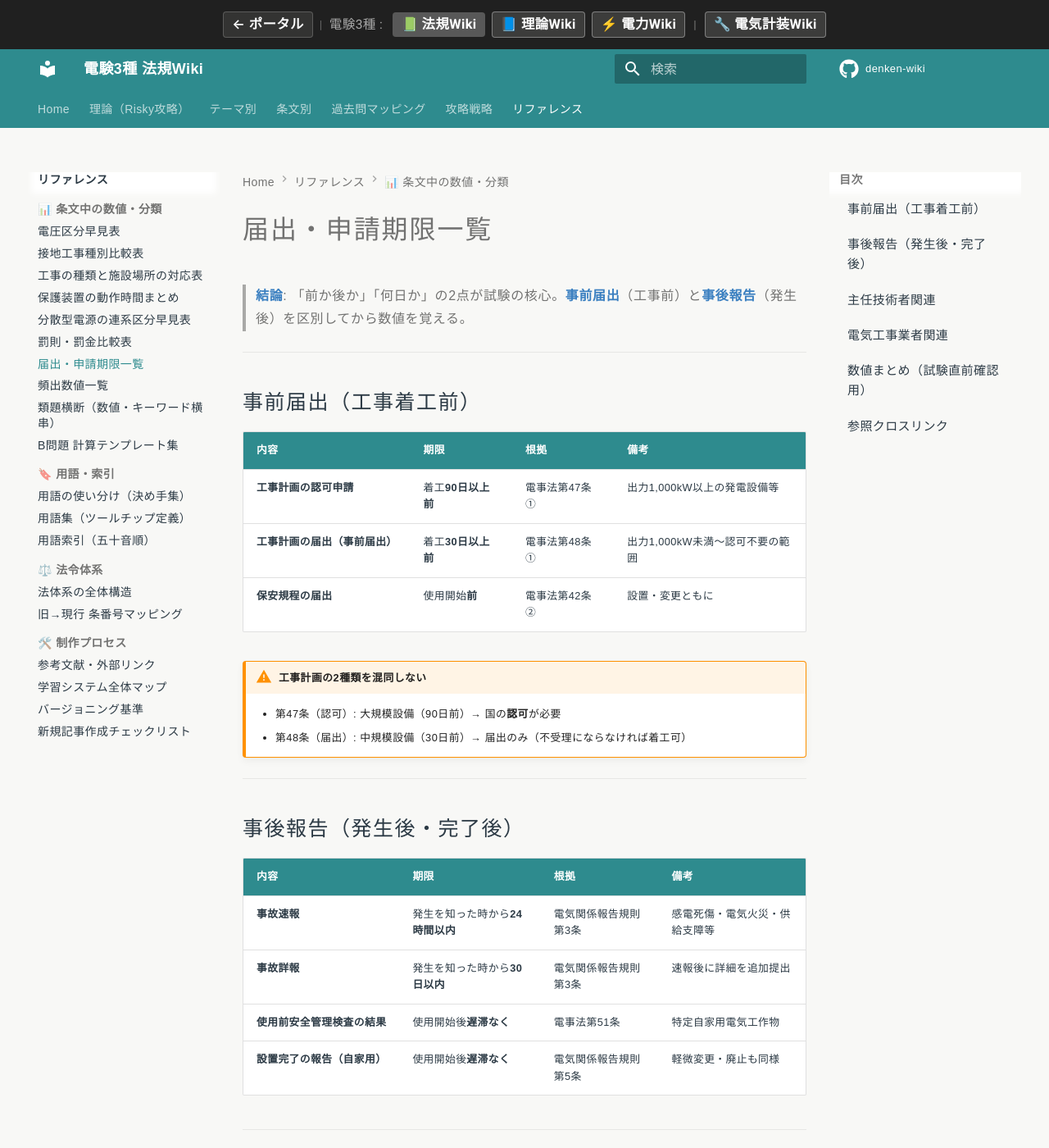
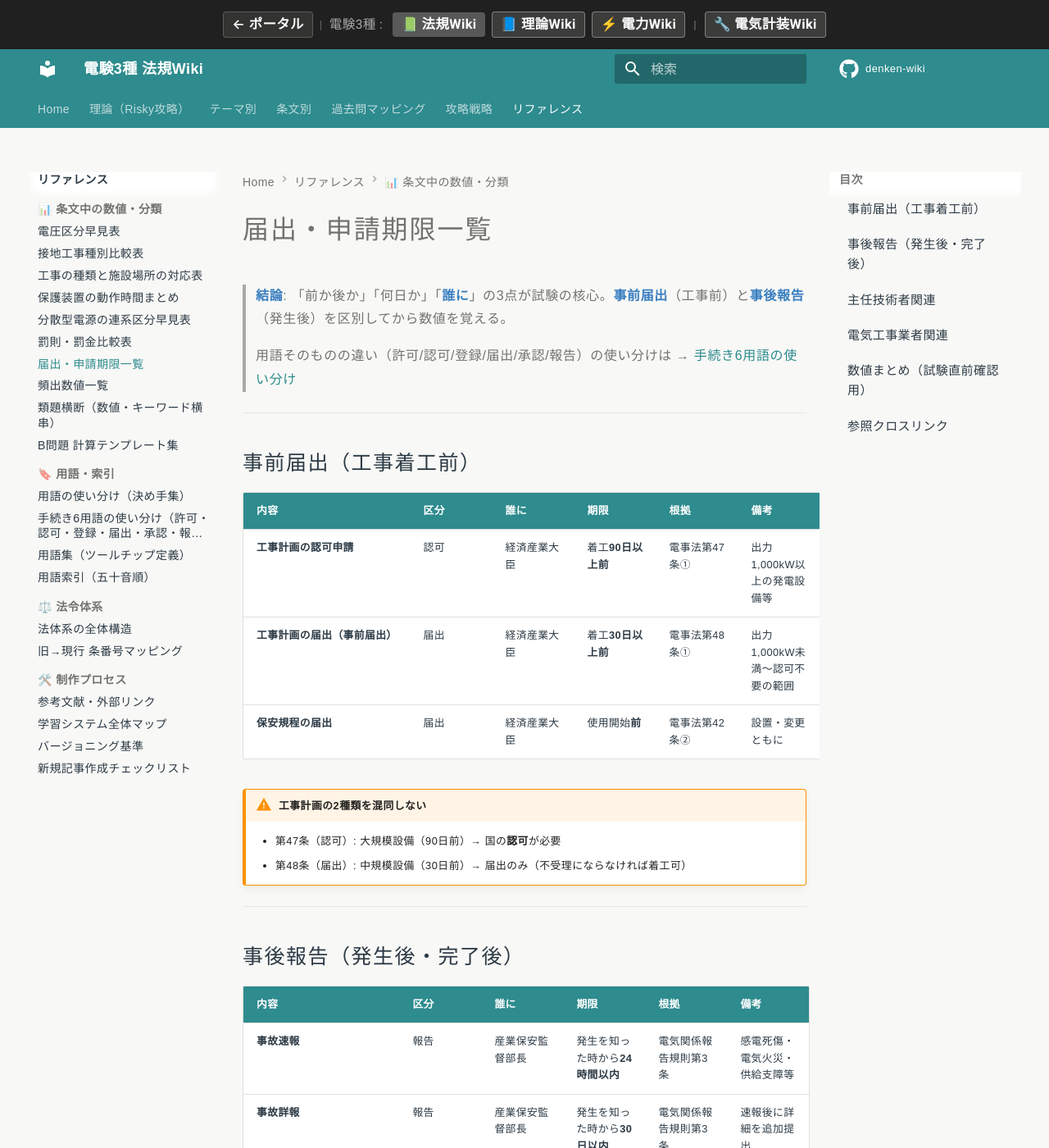
Before and after one commit to kfurufuru/denken-wiki, an MkDocs documentation site: the page built from docs/reference/deadlines.md, in a window 1280 px wide and 1400 px high. Shown: the whole window at 82% size. Built offline with MkDocs 1.6.1 and Material for MkDocs 9.7.7, drawn with Linux system fonts in a browser that asks for light colours; comment, search, counter and statistics services are not loaded; some of the changed text lies outside the part shown.

Commit message:
feat(reference): 手続き6用語の使い分けページ追加（許可/認可/登録/届出/承認/報告）
受験者が制度問題で混同しやすい6用語を1ページに集約：
- 6用語の識別表（事前/事後・役所の応答・代表例）
- 申請先が違う理由（経産大臣/産業保安監督部長/知事の使い分け）
- 誰に＋何を＋いつ マトリクス
- 「これは何の手続き？」判断フロー
- ひっかけパターン

deadlines.md に「区分」「誰に」列を追加して permit-types との整合を取得。

```diff
--- a/docs/reference/deadlines.md
+++ b/docs/reference/deadlines.md
@@ -3,17 +3,19 @@
 ---
 # 届出・申請期限一覧
 
-> **結論**: 「前か後か」「何日か」の2点が試験の核心。**事前届出**（工事前）と**事後報告**（発生後）を区別してから数値を覚える。
+> **結論**: 「前か後か」「何日か」「**誰に**」の3点が試験の核心。**事前届出**（工事前）と**事後報告**（発生後）を区別してから数値を覚える。
+>
+> 用語そのものの違い（許可/認可/登録/届出/承認/報告）の使い分けは → [手続き6用語の使い分け](permit-types.md)
 
 ---
 
 ## 事前届出（工事着工前）
 
-| 内容 | 期限 | 根拠 | 備考 |
-|------|------|------|------|
-| **工事計画の認可申請** | 着工**90日以上前** | 電事法第47条① | 出力1,000kW以上の発電設備等 |
-| **工事計画の届出（事前届出）** | 着工**30日以上前** | 電事法第48条① | 出力1,000kW未満〜認可不要の範囲 |
-| **保安規程の届出** | 使用開始**前** | 電事法第42条② | 設置・変更ともに |
+| 内容 | 区分 | 誰に | 期限 | 根拠 | 備考 |
+|------|------|------|------|------|------|
+| **工事計画の認可申請** | 認可 | 経済産業大臣 | 着工**90日以上前** | 電事法第47条① | 出力1,000kW以上の発電設備等 |
+| **工事計画の届出（事前届出）** | 届出 | 経済産業大臣 | 着工**30日以上前** | 電事法第48条① | 出力1,000kW未満〜認可不要の範囲 |
+| **保安規程の届出** | 届出 | 経済産業大臣 | 使用開始**前** | 電事法第42条② | 設置・変更ともに |
 
 !!! warning "工事計画の2種類を混同しない"
     - 第47条（認可）: 大規模設備（90日前）→ 国の**認可**が必要
@@ -23,30 +25,31 @@
 
 ## 事後報告（発生後・完了後）
 
-| 内容 | 期限 | 根拠 | 備考 |
-|------|------|------|------|
-| **事故速報** | 発生を知った時から**24時間以内** | 電気関係報告規則第3条 | 感電死傷・電気火災・供給支障等 |
-| **事故詳報** | 発生を知った時から**30日以内** | 電気関係報告規則第3条 | 速報後に詳細を追加提出 |
-| **使用前安全管理検査の結果** | 使用開始後**遅滞なく** | 電事法第51条 | 特定自家用電気工作物 |
-| **設置完了の報告（自家用）** | 使用開始後**遅滞なく** | 電気関係報告規則第5条 | 軽微変更・廃止も同様 |
+| 内容 | 区分 | 誰に | 期限 | 根拠 | 備考 |
+|------|------|------|------|------|------|
+| **事故速報** | 報告 | 産業保安監督部長 | 発生を知った時から**24時間以内** | 電気関係報告規則第3条 | 感電死傷・電気火災・供給支障等 |
+| **事故詳報** | 報告 | 産業保安監督部長 | 発生を知った時から**30日以内** | 電気関係報告規則第3条 | 速報後に詳細を追加提出 |
+| **使用前安全管理検査の結果** | 報告 | 経済産業大臣 | 使用開始後**遅滞なく** | 電事法第51条 | 特定自家用電気工作物 |
+| **設置完了の報告（自家用）** | 報告 | 経済産業大臣 | 使用開始後**遅滞なく** | 電気関係報告規則第5条 | 軽微変更・廃止も同様 |
 
 ---
 
 ## 主任技術者関連
 
-| 内容 | 期限 | 根拠 | 備考 |
-|------|------|------|------|
-| **主任技術者の選任届出** | 選任後**遅滞なく** | 電事法第43条⑤ | 解任・死亡の場合も同様 |
-| **保安規程の変更届出** | 変更後**遅滞なく** | 電事法第42条③ | — |
+| 内容 | 区分 | 誰に | 期限 | 根拠 | 備考 |
+|------|------|------|------|------|------|
+| **主任技術者の選任届出** | 届出 | 経済産業大臣 | 選任後**遅滞なく** | 電事法第43条⑤ | 解任・死亡の場合も同様 |
+| **保安規程の変更届出** | 届出 | 経済産業大臣 | 変更後**遅滞なく** | 電事法第42条③ | — |
+| **主任技術者の兼任承認** | 承認 | 経済産業大臣 | 個別申請 | 電事法第43条 | 複数事業場の兼任・外部委託 |
 
 ---
 
 ## 電気工事業者関連
 
-| 内容 | 期限 | 根拠 | 備考 |
-|------|------|------|------|
-| **登録の有効期間** | **5年**（更新制） | 電気工事業法第3条 | 更新申請は期限前に行う |
-| **主任電気工事士の変更届出** | 変更後**遅滞なく** | 電気工事業法第24条 | — |
+| 内容 | 区分 | 誰に | 期限 | 根拠 | 備考 |
+|------|------|------|------|------|------|
+| **登録の有効期間** | 登録 | 知事（1県内）／経産大臣（2県以上） | **5年**（更新制） | 電気工事業法第3条 | 更新申請は期限前に行う |
+| **主任電気工事士の変更届出** | 届出 | 知事or経産大臣（登録先と同じ） | 変更後**遅滞なく** | 電気工事業法第24条 | — |
 
 ---
 
@@ -67,6 +70,7 @@
 
 ## 参照クロスリンク
 
+- [手続き6用語の使い分け（許可・認可・登録・届出・承認・報告）](permit-types.md)
 - [法体系の全体構造](./hourei-taikei.md)
 - [電事法第47条（工事計画・事前届出）](../articles/jigyoho/47.md)
 - [電事法第48条（工事計画の届出）](../articles/jigyoho/48.md)
@@ -74,4 +78,4 @@
 
 ---
 
-*最終更新: 2026-04-19 | v1.0*
+*最終更新: 2026-05-05 | v1.1（「誰に」列追加・permit-typesへのクロスリンク）*
--- a/mkdocs.yml
+++ b/mkdocs.yml
@@ -294,6 +294,7 @@
       - B問題 計算テンプレート集: reference/b-mondai-template.md
     - 🔖 用語・索引:
       - 用語の使い分け（決め手集）: reference/term-usage.md
+      - 手続き6用語の使い分け（許可・認可・登録・届出・承認・報告）: reference/permit-types.md
       - 用語集（ツールチップ定義）: reference/glossary.md
       - 用語索引（五十音順）: reference/glossary-index.md
     - ⚖️ 法令体系:
```
Also changed, not shown: docs/reference/index.md (+1 -0 lines), docs/reference/permit-types.md (added, +114 -0 lines).
